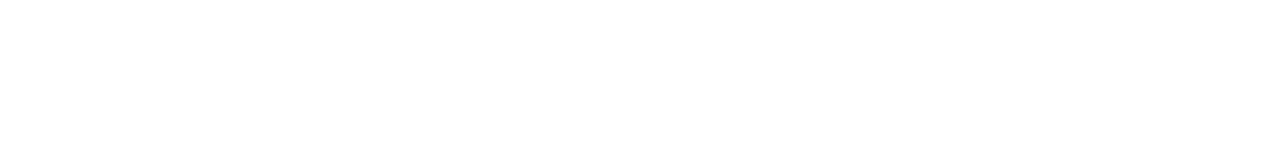
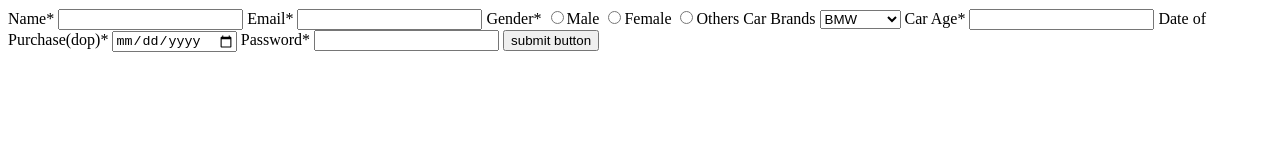
Before and after one commit to acciojob/car-insurance-form-Rambabu00, a website: page main.html in a window 1280 px wide. Drawn offline with Linux system fonts and the light colour scheme.

Commit message:
created a submission

```diff
--- a/main.html
+++ b/main.html
@@ -10,7 +10,31 @@
 	<!-- the entire body must be written by student -->
     <script type="text/javascript" src="./script.js">
 </script>
+<form method="post">
+<label for="name">Name*</label>
+<input type="text" id="name" required>
+<label for="email">Email*</label>
+	<input type="email" id="email" required>
+<label for="gender">Gender*</label>
+<input type="radio" name="gender" id="gender" required>Male
+<input type="radio" name="gender" id="gender" required>Female
+<input type="radio" name="gender" id="gender" required>Others
+<label for="cars">Car Brands</label>
+	<select id="cars">
+		<option>BMW</option>
+		<option>Audi</option>
+		<option>Mercedez</option>
+	</select>
+	<label for="carage">Car Age*</label>
+	<input type="number" id="carage" required>
+	<label for="dop">Date of Purchase(dop)*</label>
+	<input type="date" id="dop" required>
+	<label for="password">Password*</label>
+	<input type="password" id="password" required>
+	<button type="submit">submit button</button>
 
+
+</form>
 </body>
 
 </html>
```
